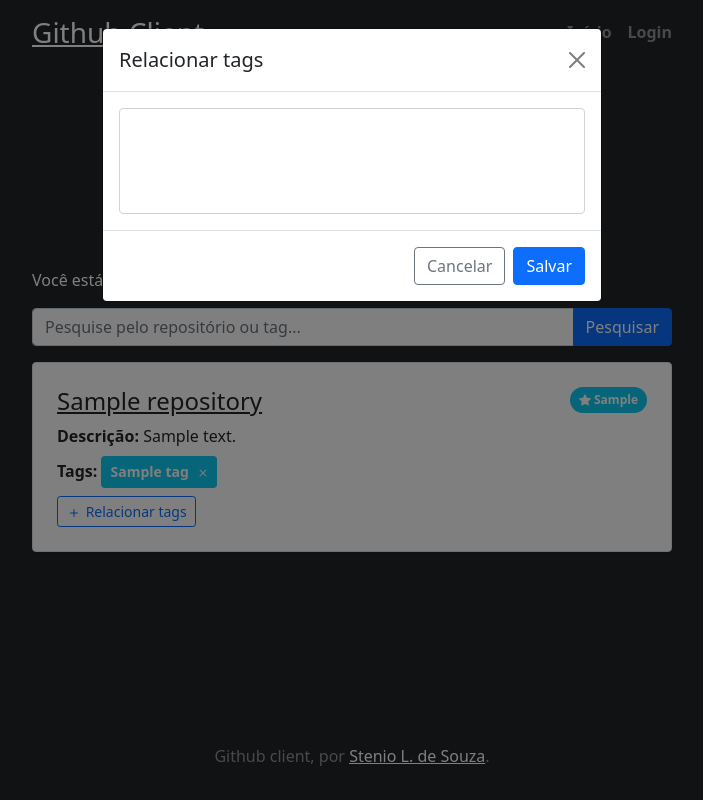
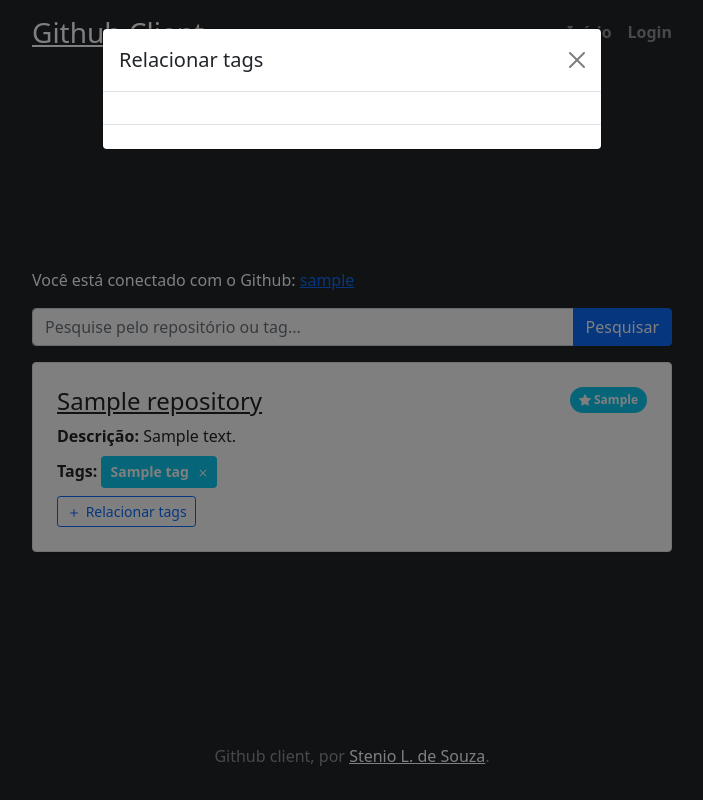
Before and after one commit to steniols/github-client, a Flask app: template githubclient/templates/home.html in a window 1280 px wide, after a click on "Relacionar tags". Shown: the whole page, without its empty margins (288-991 px from the left). Run offline with Flask 2, Linux system fonts and the light colour scheme; tables that the repository leaves empty hold one stand-in row (values such as "Sample post"); the template is opened without the code that fills it: values that come from a table or form of the project are taken from there, most other values are stand-ins (such as "Sample title", 1, 10 or a date in 2020); lists and menus that the app fills with data are empty; some libraries are stand-ins or nearby versions.

Commit message:
Adding tag validation to the relationship modal

```diff
--- a/githubclient/static/main.js
+++ b/githubclient/static/main.js
@@ -11,7 +11,10 @@ if (document.getElementById('tagRelationshipModal') != null) {
     var recipient = button.getAttribute('data-bs-id')
     var githubProjectInput = tagRelationshipModal.querySelector('#tagRelationshipModal input[name="github_project_id"]')
     githubProjectInput.value = recipient
+    var modalBodyMessage = tagRelationshipModal.querySelector('#tagRelationshipModal .modal-body .message')
     var tagsSelect = tagRelationshipModal.querySelector('#tagRelationshipModal select[name="tags"]')
+    var btnSumit = tagRelationshipModal.querySelector('#tagRelationshipModal .modal-footer .btn-submit')
+    var btnCancel = tagRelationshipModal.querySelector('#tagRelationshipModal .modal-footer .btn-cancel')
 
     var ajax = new XMLHttpRequest();
     ajax.open("GET", "tags/getTags", true);
@@ -20,12 +23,27 @@ if (document.getElementById('tagRelationshipModal') != null) {
       if (ajax.readyState == 4 && ajax.status == 200) {
         var data = ajax.responseText;
         var tags = JSON.parse(data)
+
+        if (Object.keys(tags).length > 0) {
           tagsSelect.innerHTML = '';
+          modalBodyMessage.innerHTML = '';
+          modalBodyMessage.classList.add('d-none');
+          tagsSelect.classList.remove('d-none');
+          btnSumit.classList.remove('d-none');
+          btnCancel.classList.remove('d-none');
           for (let [key, value] of Object.entries(tags)) {
             var opt = document.createElement('option');
             opt.value = key;
             opt.innerHTML = value;
             tagsSelect.appendChild(opt);
+          }
+        } else {
+          modalBodyMessage.innerHTML = '';
+          modalBodyMessage.append('Ainda não temos tags criadas, acesse o menu tags para fazer isto.')
+          modalBodyMessage.classList.remove('d-none');
+          tagsSelect.classList.add('d-none');
+          btnSumit.classList.add('d-none');
+          btnCancel.classList.add('d-none');
         }
       }
     }
--- a/githubclient/tags/routes.py
+++ b/githubclient/tags/routes.py
@@ -133,7 +133,6 @@ def relationship():
     repository = Repository.query.filter_by(id_repo=github_project_id).first_or_404()
 
     tags = request.form.getlist('tags')
-
     for tag_id in tags:
         tag = Tags.query.filter_by(id=tag_id).first_or_404()
 
@@ -153,7 +152,6 @@ def removeRelationship():
 
     repository_id = request.form.get('repository_id')
     repository = Repository.query.filter_by(id_repo=repository_id).first_or_404()
-
     tag_id = request.form.get('tag_id')
     tag = Tags.query.filter_by(id=tag_id).first_or_404()
 
--- a/githubclient/templates/home.html
+++ b/githubclient/templates/home.html
@@ -125,13 +125,14 @@
               <button type="button" class="btn-close" data-bs-dismiss="modal" aria-label="Close"></button>
             </div>
             <div class="modal-body">
+              <p class="message d-none"></p>
               <input type="hidden" name="github_project_id" value="">
-              <select class="form-select" name="tags" multiple>
+              <select class="form-select d-none" name="tags" multiple>
               </select>
             </div>
             <div class="modal-footer">
-              <button type="button" class="btn btn-outline-secondary" data-bs-dismiss="modal">Cancelar</button>
-              <button type="submit" class="btn btn-primary">Salvar</button>
+              <button type="button" class="btn btn-outline-secondary btn-cancel d-none" data-bs-dismiss="modal">Cancelar</button>
+              <button type="submit" class="btn btn-primary btn-submit d-none">Salvar</button>
             </div>
           </form>
         </div>
```
Lines whose indentation alone changed are shown as unchanged.
